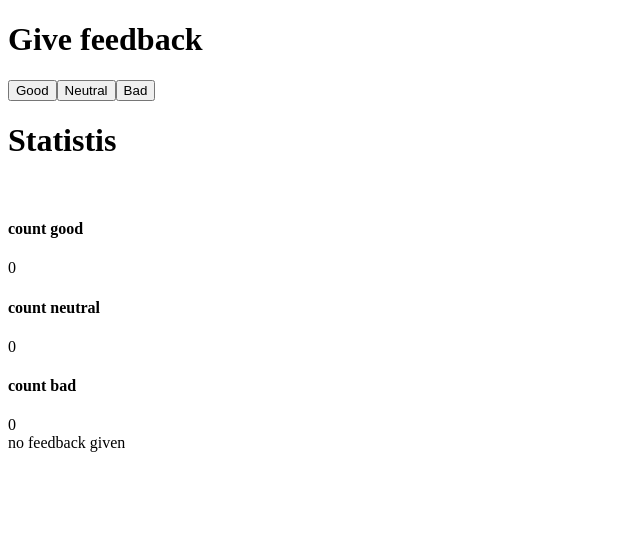
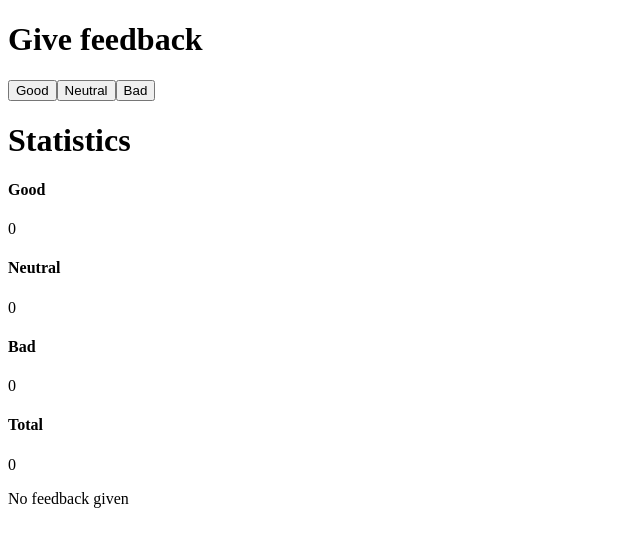
Before and after one commit to Adecas-Eg/Part0, a React (Vite) app in the folder part1/: page / in a window 1280 px wide. Shown: the top 546 px of the page, without its empty margins (0-640 px from the left). Built offline with nearby package versions, Linux system fonts and the light colour scheme.

Commit message:
part 1 unicafe  1.10

```diff
--- a/part1/src/App.jsx
+++ b/part1/src/App.jsx
@@ -1,22 +1,26 @@
 import { useState } from "react";
 
+const Button = (props) => (
+  <button onClick={props.handleClick}>{props.text}</button>
+);
+
+const StatisticLine = ( props) => (
+  <div>
+    <h4>{props.text}</h4>
+    <p>{props.value}</p>
+  </div>
+);
 const Statistics = (props) => {
-  if(props.average != 0 && props.average != 0 && props.total != 0){
-    return (
-      <div>
-        <h4> Averague total</h4>
-        {props.average}
-        <h4>Positive All</h4>
-        {props.positive} %
-      </div>
-    );
+  if (props.total === 0) {
+    return <div>No feedback given</div>;
   }
+
   return (
     <div>
-      no feedback given
+      <StatisticLine text="Average score" value={props.average.toFixed(2)} />
+      <StatisticLine text="Positive feedback" value={`${(props.positive * 100).toFixed(2)}%`} />
     </div>
   );
-
 };
 
 const App = () => {
@@ -36,24 +40,15 @@ const App = () => {
   return (
     <div>
       <h1>Give feedback</h1>
-      <button onClick={handleGoodClick}> Good</button>
-      <button onClick={handleNeutralClick}> Neutral</button>
-      <button onClick={handleBadClick}> Bad</button>
-      <br />
-      <h1>Statistis</h1>
-      <br />
-      <h4>count good</h4>
-      {good}
-      <br />
-      <h4>count neutral</h4>
-
-      {neutral}
-      <br />
-      <h4>count bad</h4>
-
-      {bad}
-
-      <Statistics total={total} average={average} positive={positive} ></Statistics>
+      <Button handleClick={handleGoodClick} text="Good" />
+      <Button handleClick={handleNeutralClick} text="Neutral" />
+      <Button handleClick={handleBadClick} text="Bad" />
+      <h1>Statistics</h1>
+      <StatisticLine text="Good" value={good} />
+      <StatisticLine text="Neutral" value={neutral} />
+      <StatisticLine text="Bad" value={bad} />
+      <StatisticLine text="Total" value={total} />
+      <Statistics total={total} average={average} positive={positive} />
     </div>
   );
 };
```
